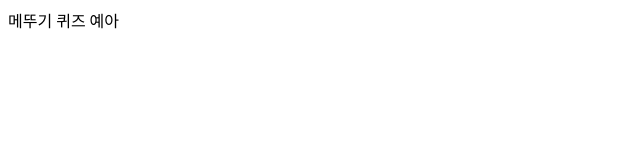
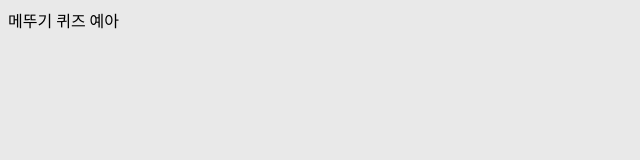
Before and after one commit to i12345l/Grasshopper, a plain HTML site: page index.html in a window 1280 px wide. Shown: the whole page, without its empty margins (0-640 px from the left). Drawn offline with Linux system fonts and the light colour scheme.

Commit message:
css 추가용

```diff
--- /dev/null
+++ b/index.css
@@ -0,0 +1,3 @@
+body{
+	background-color: #3333331b;
+}
--- a/index.html
+++ b/index.html
@@ -1,6 +1,8 @@
 <!DOCTYPE html>
 <html>
 <head>
+    <meta charset="UTF-8">
+    <link rel="stylesheet" href="index.css" />
     <title> 메뚜기 퀴즈 </title>
 </head>
 <body>
```
